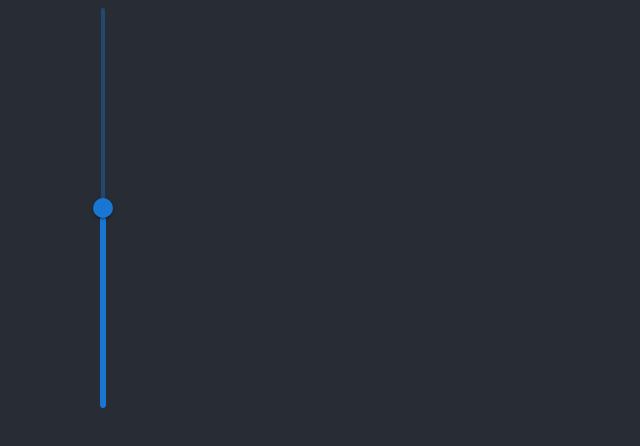
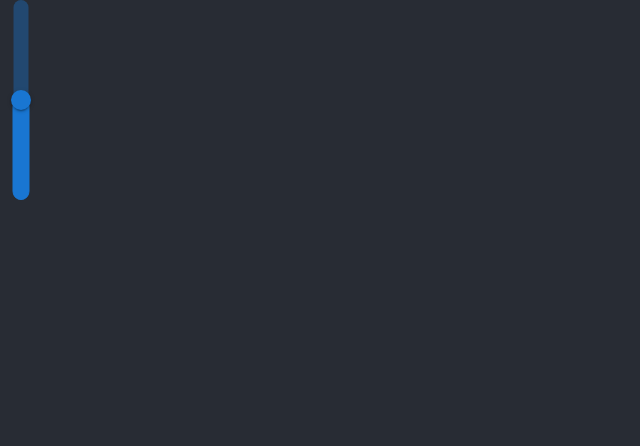
Before and after one commit to v0ice-za/testmymouse, a Next.js app: page /games/slider-game in a window 1280 px wide. Shown: the top 446 px of the page, without its empty margins (0-640 px from the left). Built offline with nearby package versions, Linux system fonts and the light colour scheme.

Commit message:
Slider game changes

```diff
--- a/pages/games/slider-game.js
+++ b/pages/games/slider-game.js
@@ -1,27 +1,54 @@
-import React, {useState, useEffect} from 'react';
+import React, {useState} from 'react';
 import Grid from "@mui/material/Grid";
 import Slider from "@mui/material/Slider";
 
 const SliderGame = () => {
 
     const [value, setValue] = useState(50);
+    const [height, setHeight] = useState('200px');
+    const [width, setWidth] = useState('15px');
+    const [orientation, setOrientation] = useState('vertical');
+    const [y, setY] = useState(0);
+    const [x, setX] = useState(0);
+
+    const move = () => {
+        setX(Math.floor(Math.random() * (window.outerWidth/2)));
+        setY(Math.floor(Math.random() * (window.innerHeight/2)));
+        if(Math.random() > 0.5){
+            setOrientation('vertical');
+            setHeight('200px');
+            setWidth('15px');
+        } else {
+            setOrientation('horizontal');
+            setHeight('15px');
+            setWidth('200px');
+        }
+    }
 
     const handleScroll = (event) => {
+
         const direction = event.deltaY > 0 ? -10 : 10;
         const newValue = value + direction;
         if (newValue >= 0 && newValue <= 100) {
             setValue(newValue);
         }
+        if(value === 0 || value === 100){
+            setValue(50);
+            setHeight('200px');
+            move();
+        }
+
     };
 
 
     return (
         <>
             <Grid container>
-                <Grid item sx={{height: '400px', width: '200px'}}>
+                <Grid item sx={{height: height, width: '200px'}}>
                     <Slider
-                        orientation={'vertical'}
+                        orientation={orientation}
                         value={value}
+                        sx={{position: 'absolute', top: y, left: x, height: height, width: width}}
                         min={0}
                         max={100}
                         onWheel={handleScroll}
```
